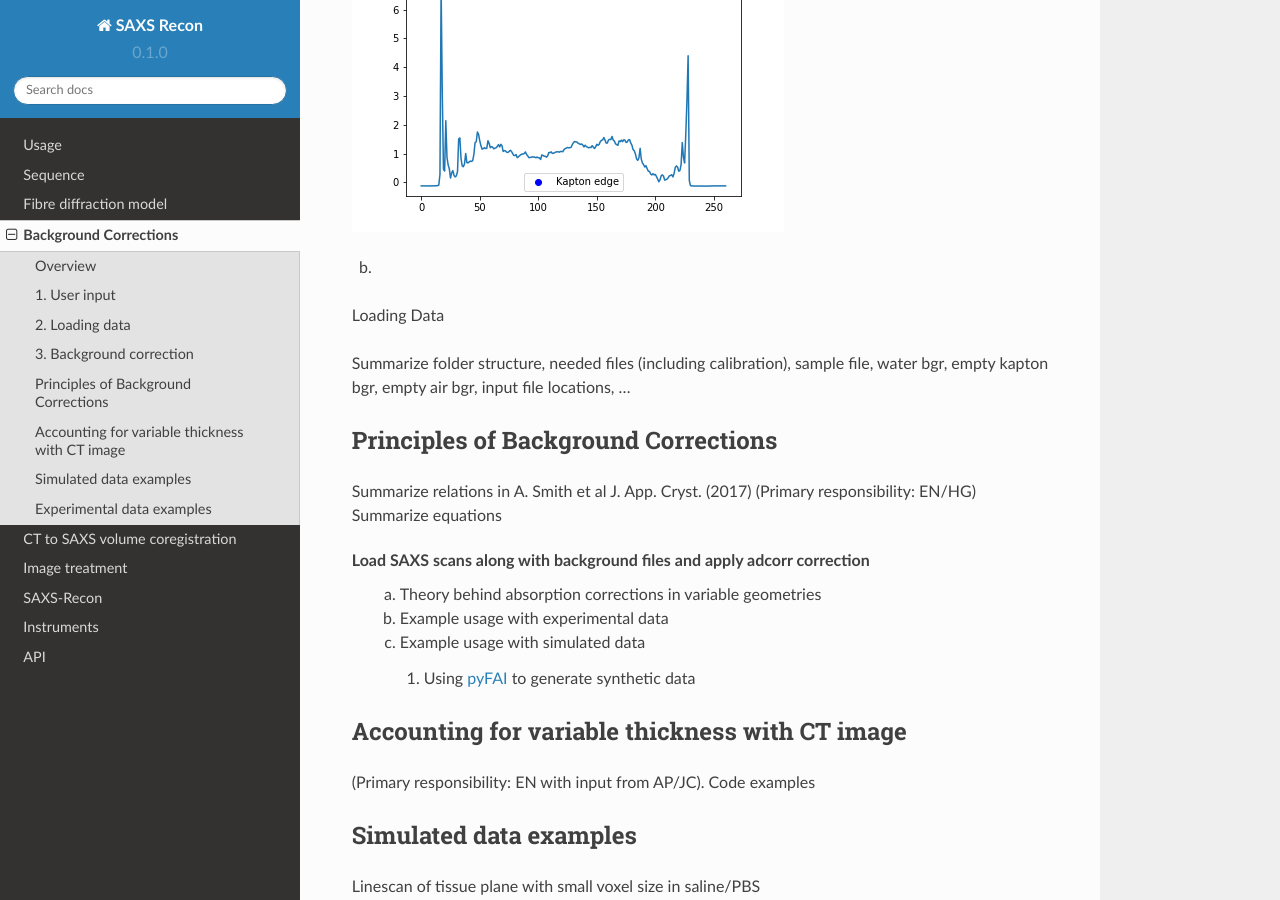
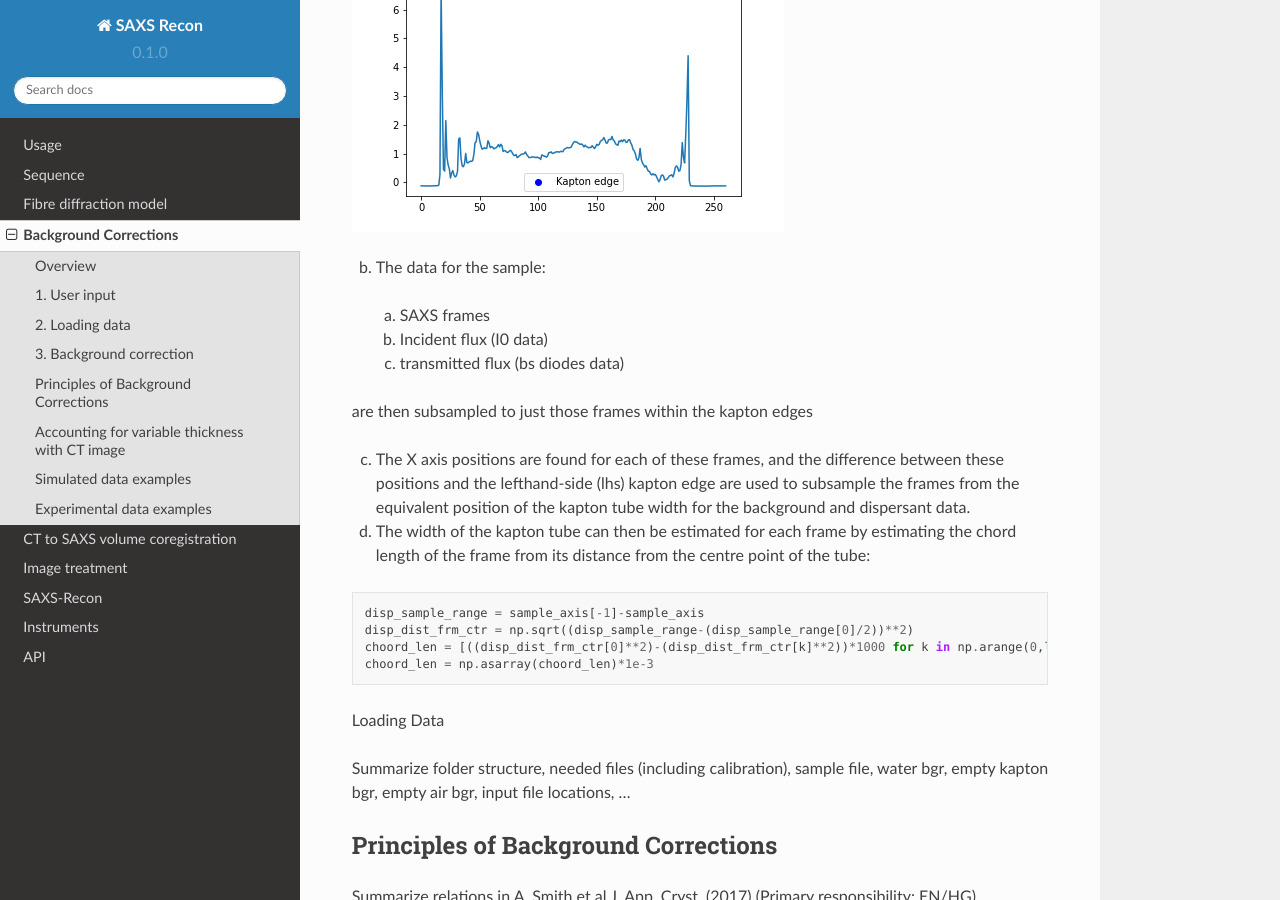
Before and after one commit to himadri111/saxs-docs-tutorial, a Sphinx documentation site: the page built from docs/source/bgrcorr.rst, in a window 1280 px wide and 900 px high, scrolled down 6177 px. Built offline with Sphinx 7.4.7 and the Read the Docs theme 2.0.0, drawn with Linux system fonts in a browser that asks for light colours.

Commit message:
Update bgrcorr.rst

```diff
--- a/docs/source/bgrcorr.rst
+++ b/docs/source/bgrcorr.rst
@@ -163,8 +163,22 @@ a. the kapton tube edges are found
 
 .. image:: sample_kapton_edges.png
 
-b.
+b. The data for the sample:
+  a. SAXS frames
+  b. Incident flux (I0 data)
+  c. transmitted flux (bs diodes data)
+are then subsampled to just those frames within the kapton edges
 
+c. The X axis positions are found for each of these frames, and the difference between these positions and the lefthand-side (lhs) kapton edge are used to subsample the frames from the equivalent position of the kapton tube width for the background and dispersant data.
+
+d. The width of the kapton tube can then be estimated for each frame by estimating the chord length of the frame from its distance from the centre point of the tube:
+
+.. code-block:: python
+
+  disp_sample_range = sample_axis[-1]-sample_axis
+  disp_dist_frm_ctr = np.sqrt((disp_sample_range-(disp_sample_range[0]/2))**2)
+  choord_len = [((disp_dist_frm_ctr[0]**2)-(disp_dist_frm_ctr[k]**2))*1000 for k in np.arange(0,len(disp_dist_frm_ctr),1)]
+  choord_len = np.asarray(choord_len)*1e-3
 
 .. _gui:
 Loading Data
```
